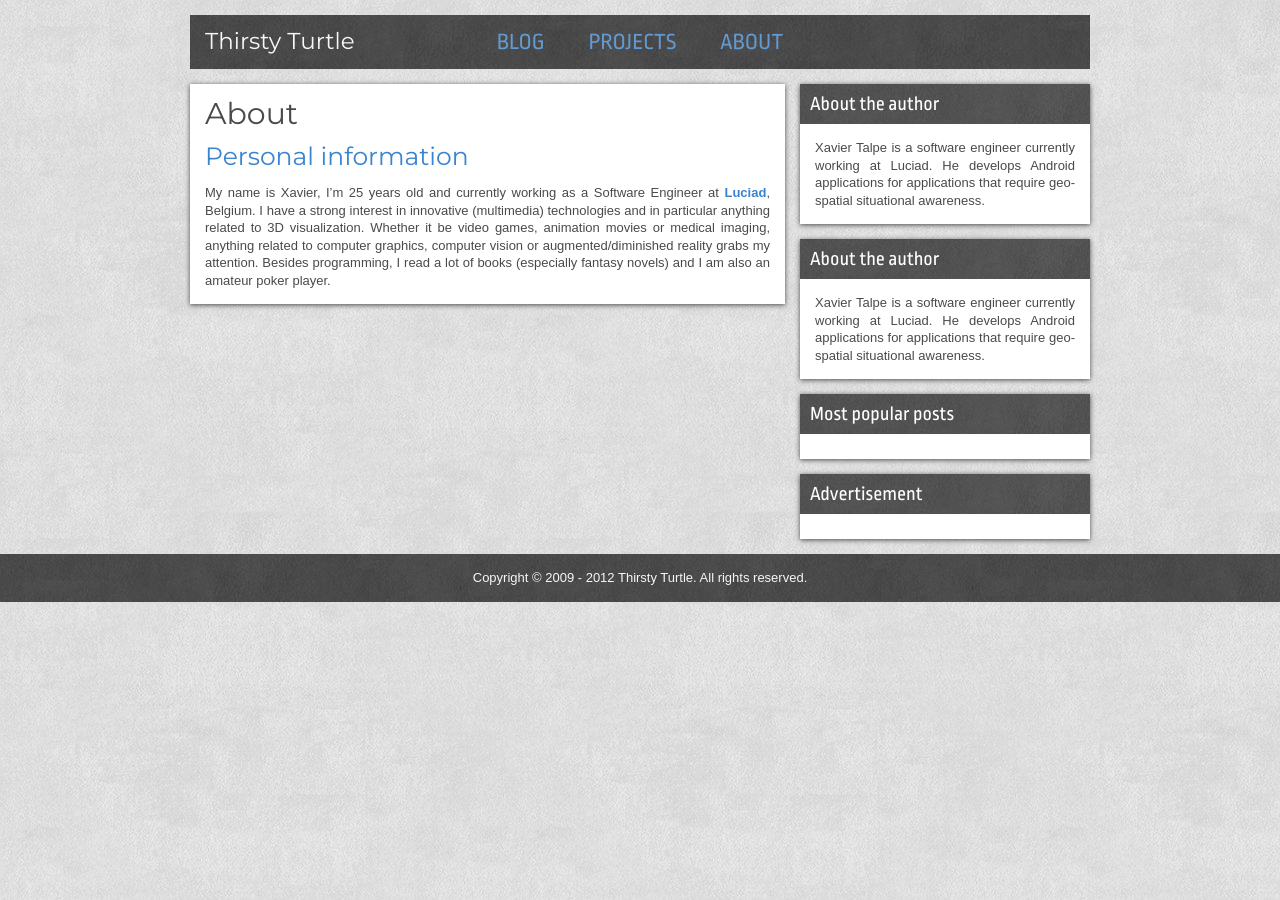
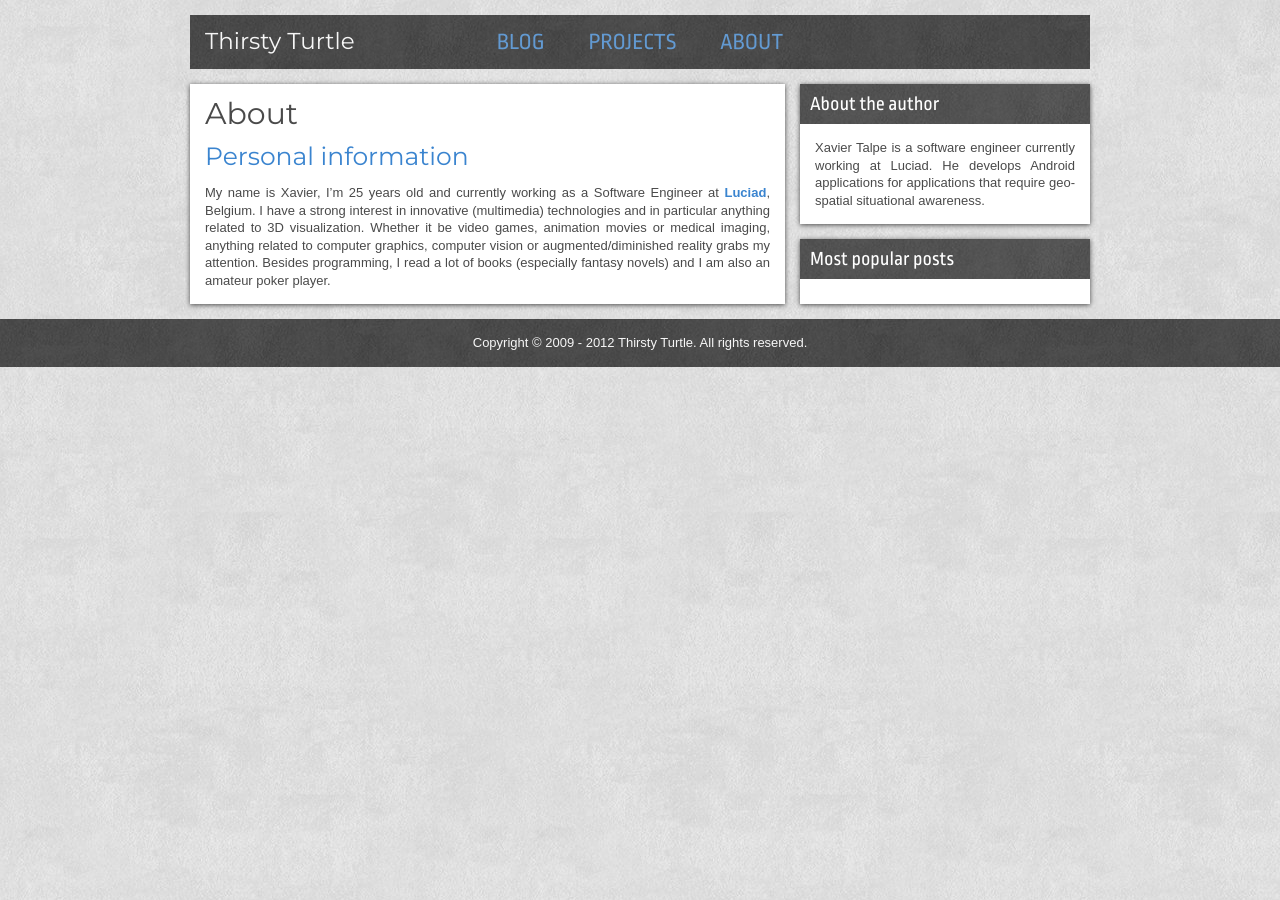
Before and after one commit to XavierTalpe/site-thirsty-turtle, a Jekyll site: the page built from about.html, in a window 1280 px wide. Built offline with Jekyll 4.4.1, drawn with Linux system fonts in a browser that asks for light colours; comment, search, counter and statistics services are not loaded.

```diff
--- a/_layouts/default.html
+++ b/_layouts/default.html
@@ -69,14 +69,6 @@
     </article>
 
     <article class="widget">
-      <h1>About the author</h1>
-
-      <p>Xavier Talpe is a software engineer currently working at Luciad. He develops Android applications for
-        applications
-        that require geo-spatial situational awareness.</p>
-    </article>
-
-    <article class="widget">
       <div id="popularthreads">
         <h1 class="dsq-widget-title">Most popular posts</h1>
         <script src="http://thirstyturtle.disqus.com/popular_threads_widget.js?num_items=5"
@@ -84,9 +76,9 @@
       </div>
     </article>
 
-    <article class="widget">
-      <h1>Advertisement</h1>
-    </article>
+    <!--<article class="widget">-->
+      <!--<h1>Advertisement</h1>-->
+    <!--</article>-->
   </aside>
 
 </div>
```
